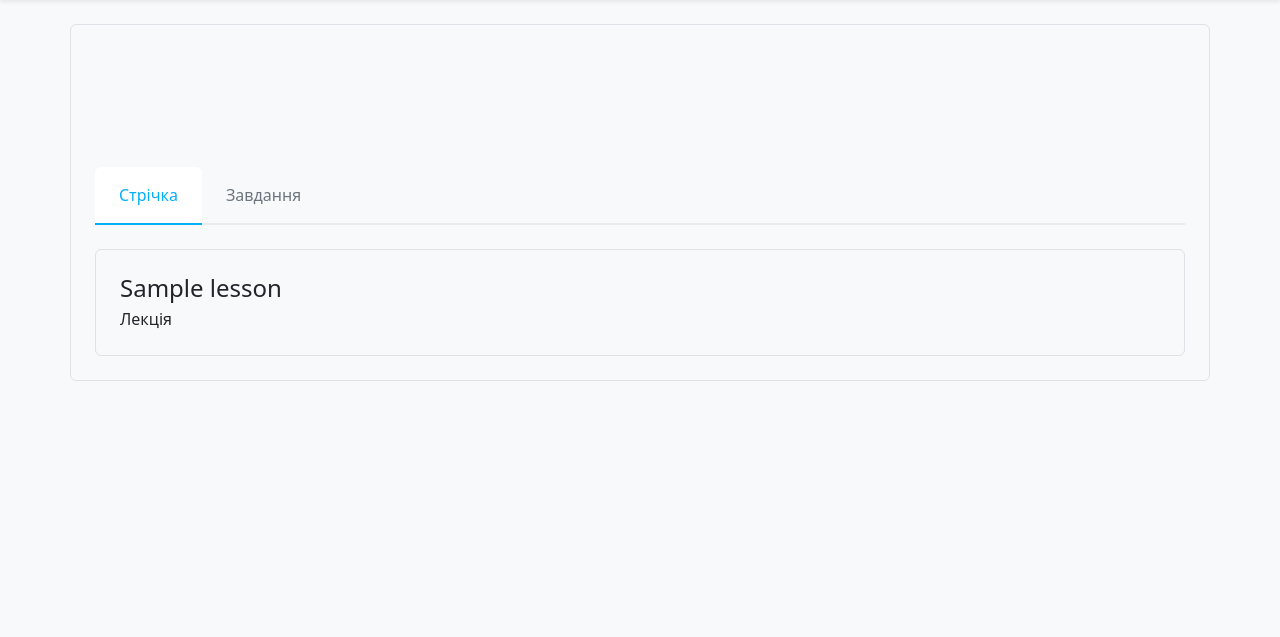
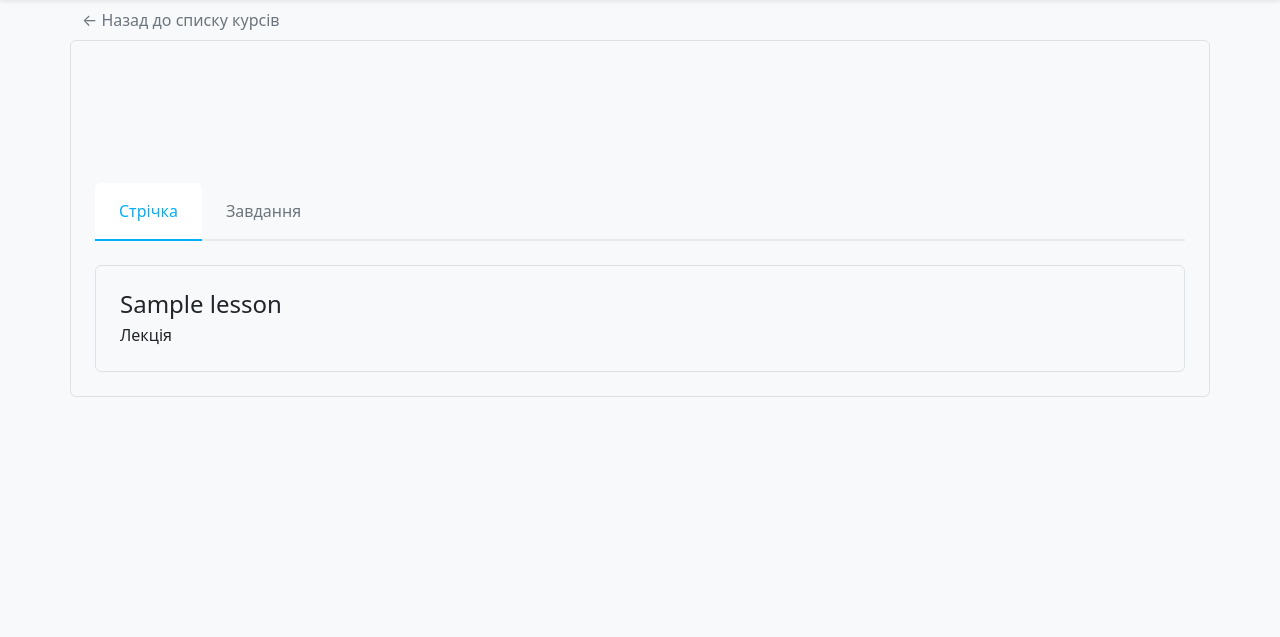
Before and after one commit to L3gvccy/LearningPlatform, a Django app: template learning_plat/templates/course/view_course.html in a window 1280 px wide. Shown: the part 70-707 px from the top of the page. Run offline with Django 3.2, Linux system fonts and the light colour scheme; the template is opened without the code that fills it: most values are stand-ins (such as "Sample title", 1, 10 or a date in 2020); parts of the project's set-up code (start-up, migrations or seed data) failed here and were passed over; some libraries are stand-ins or nearby versions.

Commit message:
Enhance navigation links across lesson and course templates for improved user experience

```diff
--- a/learning_plat/submission/views.py
+++ b/learning_plat/submission/views.py
@@ -62,4 +62,4 @@
     lesson = Lesson.objects.get(id=lessonId)
     assignment = Assignment.objects.get(lesson = lesson)
     submissions = Submission.objects.filter(assignment=assignment)
-    return render(request, 'submission/submission_list.html', {'submissions': submissions, 'course': course, 'title': title})
+    return render(request, 'submission/submission_list.html', {'submissions': submissions, 'course': course, 'title': title, 'lesson': lesson})
--- a/learning_plat/templates/assignment/edit_assignment.html
+++ b/learning_plat/templates/assignment/edit_assignment.html
@@ -4,6 +4,8 @@
 {% block content %}
 
 <div class="container py-4">
+    <a href="{% url 'view_lesson' assignment.lesson.course.courseId assignment.lesson.id %}" class="text-decoration-none text-secondary">&larr; Назад до уроку</a>
+
     <div class="col-md-4 mx-auto rounded border p-3">
         <form method="post">
             {% csrf_token %}
--- a/learning_plat/templates/course/edit_course.html
+++ b/learning_plat/templates/course/edit_course.html
@@ -4,6 +4,8 @@
 {% block content %}
 
 <div class="container py-4">
+    <a href="{% url 'view_course_teacher' course.courseId %}" class="text-decoration-none text-secondary">&larr; Назад до курсу</a>
+
     <div class="col-md-4 mx-auto rounded border p-3">
         <form method="post">
             {% csrf_token %}
--- a/learning_plat/templates/course/view_course.html
+++ b/learning_plat/templates/course/view_course.html
@@ -3,7 +3,15 @@
 {% block title %}{{ course.title }}{% endblock %}
 {% block content %}
 
-<div class="container my-4 rounded border p-0">
+<div class="container my-2">
+    {% if user.is_staff %}
+    <a href="{% url 'display_courses' %}" class="text-decoration-none text-secondary">&larr; Назад до списку курсів</a>
+    {% else %}
+    <a href="{% url 'view_my_courses' %}" class="text-decoration-none text-secondary">&larr; Назад до списку курсів</a>
+    {% endif %}
+</div>
+
+<div class="container my-4 mt-0 rounded border p-0">
     <div class="bg-{{ course.color }} text-light p-4 rounded-top">
         <h2>{{ course.title }}</h2>
         <p class="text-light mb-0"><span class="fw-bold">Код курсу:</span> {{ course.courseId }}</p>
--- a/learning_plat/templates/lesson/create_lesson.html
+++ b/learning_plat/templates/lesson/create_lesson.html
@@ -4,7 +4,10 @@
 {% block content %}
 
 <div class="container py-4">
+    <a href="{% url 'view_course_teacher' course.courseId %}" class="text-decoration-none text-secondary">&larr; Назад до курсу</a>
+
     <div class="col-md-4 mx-auto rounded border p-3">
+
         <form method="post">
             {% csrf_token %}
 
--- a/learning_plat/templates/lesson/edit_lesson.html
+++ b/learning_plat/templates/lesson/edit_lesson.html
@@ -4,6 +4,8 @@
 {% block content %}
 
 <div class="container py-4">
+    <a href="{% url 'view_lesson' lesson.course.courseId lesson.id %}" class="text-decoration-none text-secondary">&larr; Назад до уроку</a>
+
     <div class="col-md-4 mx-auto rounded border p-3">
         <form method="post">
             {% csrf_token %}
--- a/learning_plat/templates/lesson/view_lesson.html
+++ b/learning_plat/templates/lesson/view_lesson.html
@@ -3,7 +3,11 @@
 {% block title %}{{ lesson.title }}{% endblock %}
 {% block content %}
 
-<div class="container my-4 rounded border p-0">
+<div class="container my-2">
+    <a href="{% url 'view_course_teacher' course.courseId %}" class="text-decoration-none text-secondary">&larr; Назад до курсу</a>
+</div>
+
+<div class="container my-4 mt-0 rounded border p-0">
     <div class="bg-{{ course.color }} text-light p-4 rounded-top">
         <h2 class="mb-0">{{ lesson.title }}</h2>
     </div>
--- a/learning_plat/templates/submission/submission_list.html
+++ b/learning_plat/templates/submission/submission_list.html
@@ -3,7 +3,10 @@
 {% block title %}Подані роботи{% endblock %}
 
 {% block content %}
-<div class="container my-4 rounded border p-0">
+<div class="container my-2">
+    <a href="{% url 'view_lesson' course.courseId lesson.id %}" class="text-decoration-none text-secondary">&larr; Назад до уроку</a>
+</div>
+<div class="container my-4 mt-0 rounded border p-0">
     <div class="bg-{{ course.color }} text-light p-4 rounded-top">
         <h2>{{ title }}</h2>
         <p class="mb-0">Список поданих робіт</p>
```
Also changed, not shown: learning_plat/lesson/views.py (+5 -5 lines).
